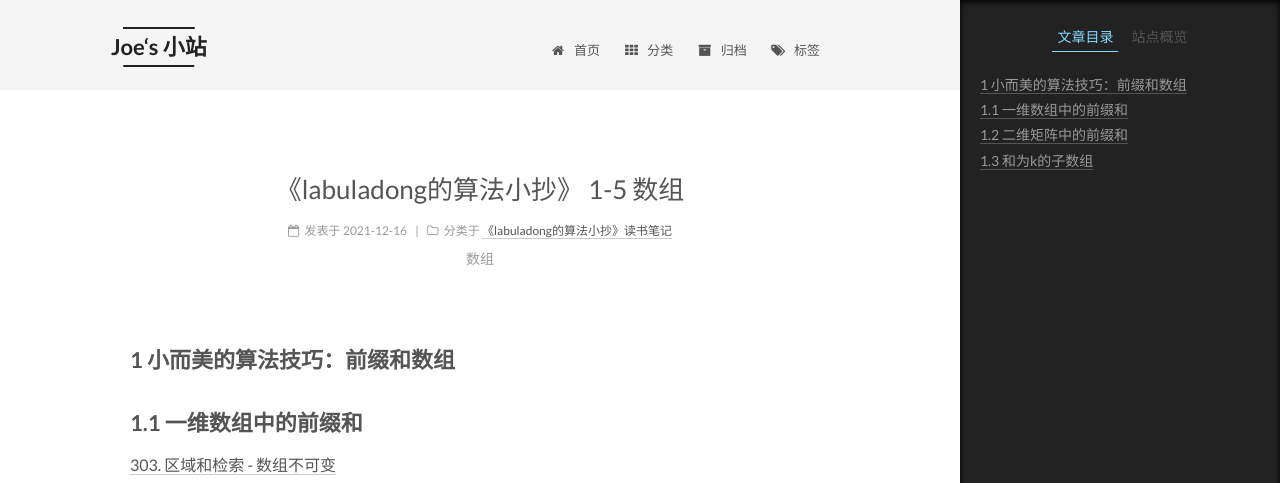
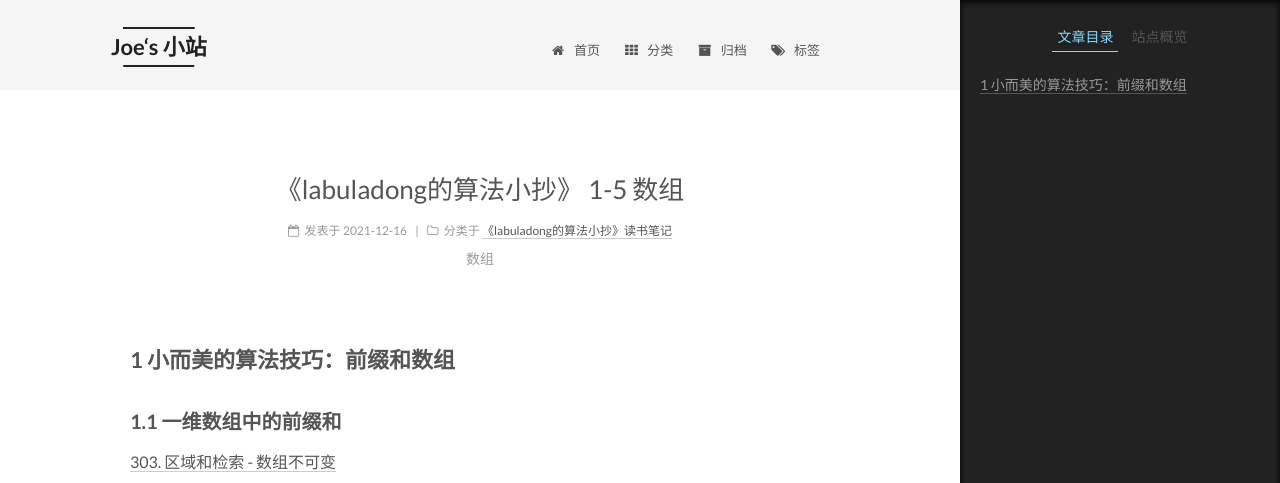
Before and after one commit to qqqjoe/qqqjoe.github.io, a Jekyll site: the page built from _posts/lubuladong/2021-12-16-1.5-数组.md, in a window 1280 px wide and 1400 px high. Shown: the top 483 px of the window. Built offline with Jekyll 4.4.1, drawn with Linux system fonts in a browser that asks for light colours; grey boxes are pictures that could not be loaded.

Commit message:
lubuladong/2021-12-16-1.5-数组.md

````diff
--- a/_posts/lubuladong/2021-12-16-1.5-数组.md
+++ b/_posts/lubuladong/2021-12-16-1.5-数组.md
@@ -10,7 +10,7 @@ tags:
 
 ## 1 小而美的算法技巧：前缀和数组
 
-## 1.1 一维数组中的前缀和
+### 1.1 一维数组中的前缀和
 
 [303. 区域和检索 - 数组不可变](https://leetcode-cn.com/problems/range-sum-query-immutable/)
 
@@ -43,7 +43,7 @@ class NumArray {
 }
 ```
 
-## 1.2 二维矩阵中的前缀和
+### 1.2 二维矩阵中的前缀和
 
 [304. 二维区域和检索 - 矩阵不可变](https://leetcode-cn.com/problems/range-sum-query-2d-immutable/)
 
@@ -73,7 +73,7 @@ class NumMatrix {
 }
 ```
 
-## 1.3 和为k的子数组
+### 1.3 和为k的子数组
 
 [560. 和为 K 的子数组](https://leetcode-cn.com/problems/subarray-sum-equals-k/)
 
````
